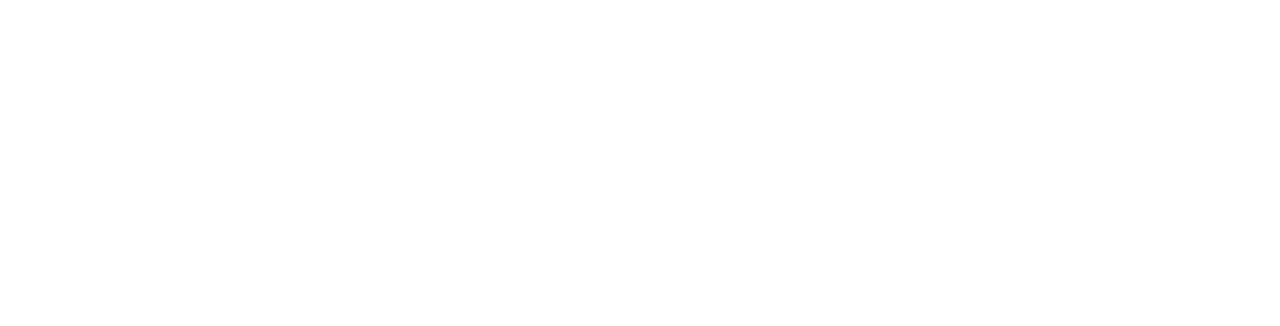
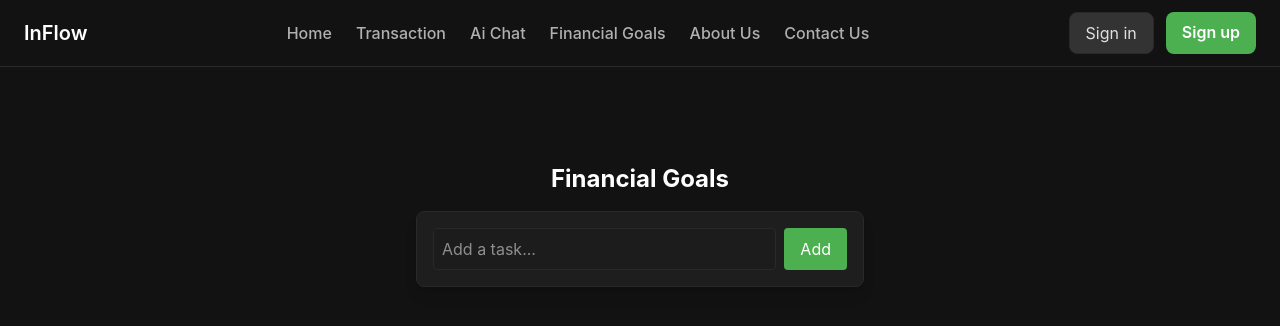
Before and after one commit to IshpreetSingh8264/Personal_Finance, a React (Vite) app: page /FinancialGoals in a window 1280 px wide. Before the commit this address had no page. Shown: the top 326 px of the page. Built offline with nearby package versions, Linux system fonts and the light colour scheme.

Commit message:
Added Financial Goals

```diff
--- a/package.json
+++ b/package.json
@@ -17,7 +17,8 @@
     "react": "^19.0.0",
     "react-dom": "^19.0.0",
     "react-icons": "^5.5.0",
-    "react-router-dom": "^7.4.0"
+    "react-router-dom": "^7.4.0",
+    "uuid": "^11.1.0"
   },
   "devDependencies": {
     "@eslint/js": "^9.21.0",
--- a/src/Components/Navbar.jsx
+++ b/src/Components/Navbar.jsx
@@ -18,6 +18,7 @@
         { name: "Home", path: "/" },
         { name: "Transaction", path: "/transaction" },
         { name: "Ai Chat", path: "/aichat" },
+        { name: "Financial Goals", path: "/FinancialGoals" },
         { name: "About Us", path: "/about" },
         { name: "Contact Us", path: "/contactus" }
     ];
--- /dev/null
+++ b/src/Pages/FinancialGoals.jsx
@@ -0,0 +1,106 @@
+import React, { useState, useEffect } from "react";
+import { motion, AnimatePresence } from "framer-motion";
+import { v4 as uuidv4 } from "uuid";
+import Navbar from "../Components/Navbar";
+
+export default function FinancialGoals() {
+  const [todos, setTodos] = useState([]);
+  const [input, setInput] = useState("");
+  const [editing, setEditing] = useState(null);
+
+  // Load todos from localStorage on mount
+  useEffect(() => {
+    const storedTodos = localStorage.getItem("todos");
+    if (storedTodos) {
+      setTodos(JSON.parse(storedTodos));
+    }
+  }, []);
+
+  // Function to update localStorage (ensures latest state is saved)
+  const updateLocalStorage = (updatedTodos) => {
+    localStorage.setItem("todos", JSON.stringify(updatedTodos));
+  };
+
+  const handleAddOrUpdateTodo = () => {
+    if (!input.trim()) return;
+
+    let updatedTodos;
+    if (editing) {
+      updatedTodos = todos.map((todo) =>
+        todo.id === editing ? { ...todo, text: input } : todo
+      );
+      setEditing(null);
+    } else {
+      updatedTodos = [{ id: uuidv4(), text: input }, ...todos];
+    }
+
+    setTodos(updatedTodos);
+    updateLocalStorage(updatedTodos); // Update localStorage immediately
+    setInput("");
+  };
+
+  const handleEdit = (id) => {
+    const todoToEdit = todos.find((todo) => todo.id === id);
+    setInput(todoToEdit.text);
+    setEditing(id);
+  };
+
+  const handleDelete = (id) => {
+    const updatedTodos = todos.filter((todo) => todo.id !== id);
+    setTodos(updatedTodos);
+    updateLocalStorage(updatedTodos); // Update localStorage after delete
+  };
+
+  return (
+    <div className="min-h-screen bg-[#121212] text-[#E0E0E0] font-inter">
+      <Navbar />
+      <div className="min-h-screen flex flex-col items-center py-24 bg-[#121212] text-[#E0E0E0]">
+        <h1 className="text-2xl font-bold text-white mb-4">Financial Goals</h1>
+
+        {/* Input Section */}
+        <div className="bg-[#1E1E1E] p-4 rounded-lg w-full max-w-md shadow-lg border border-[#292929]">
+          <div className="flex gap-2">
+            <input
+              type="text"
+              placeholder="Add a task..."
+              value={input}
+              onChange={(e) => setInput(e.target.value)}
+              className="flex-1 p-2 rounded bg-[#1C1C1C] border border-[#292929] text-white"
+            />
+            <button
+              onClick={handleAddOrUpdateTodo}
+              className="bg-[#4CAF50] text-white px-4 py-2 rounded hover:bg-[#388E3C]"
+            >
+              {editing ? "Update" : "Add"}
+            </button>
+          </div>
+        </div>
+
+        {/* Todo List */}
+        <div className="mt-4 w-full max-w-md">
+          <AnimatePresence>
+            {todos.map((todo) => (
+              <motion.div
+                key={todo.id}
+                initial={{ opacity: 0, y: -10 }}
+                animate={{ opacity: 1, y: 0 }}
+                exit={{ opacity: 0, x: 10 }}
+                className="bg-[#1E1E1E] flex items-center justify-between p-3 rounded-lg mt-2 border border-[#292929]"
+              >
+                <span>{todo.text}</span>
+                <div className="flex gap-2">
+                  <button onClick={() => handleEdit(todo.id)} className="text-[#03DAC6]">
+                    ✏️
+                  </button>
+                  <button onClick={() => handleDelete(todo.id)} className="text-[#F44336]">
+                    🗑️
+                  </button>
+                </div>
+              </motion.div>
+            ))}
+          </AnimatePresence>
+        </div>
+      </div>
+    </div>
+  );
+}
--- a/src/main.jsx
+++ b/src/main.jsx
@@ -10,6 +10,7 @@
 import Transection from "./Pages/TransactionManager";
 import AboutUs from "./Pages/AboutUs";
 import AiChat from "./Pages/AiChat";
+import FinancialGoals from "./Pages/FinancialGoals";
 
 ReactDOM.createRoot(document.getElementById("root")).render(
   <React.StrictMode>
@@ -23,6 +24,7 @@
         <Route path="/aichat" element={<AiChat />} />
         <Route path="/transaction" element={<Transection />} />
         <Route path="/test" element={<Signup />} />
+        <Route path="/FinancialGoals" element={<FinancialGoals />} />
       </Routes>
     </BrowserRouter>
   </React.StrictMode>
```
Also changed, not shown: 1 other file (tests, documents, lock files or other folders).
